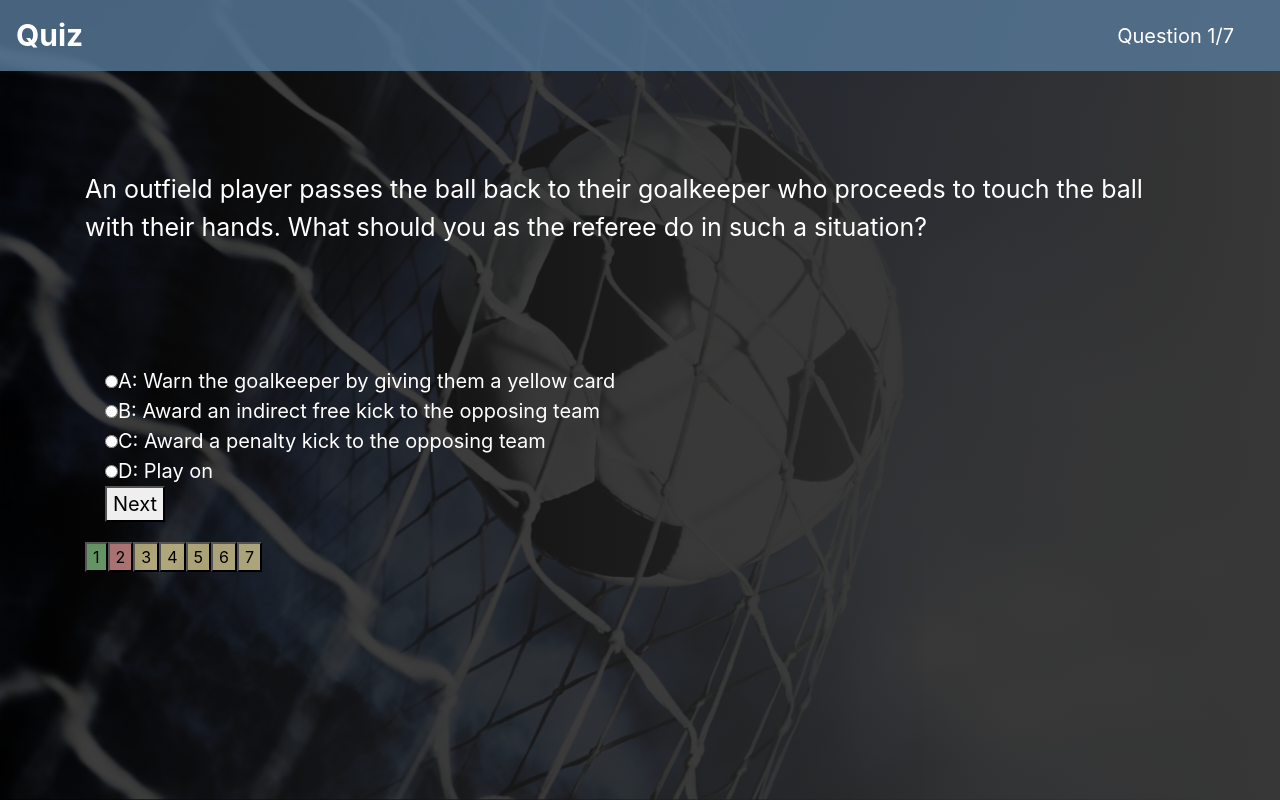
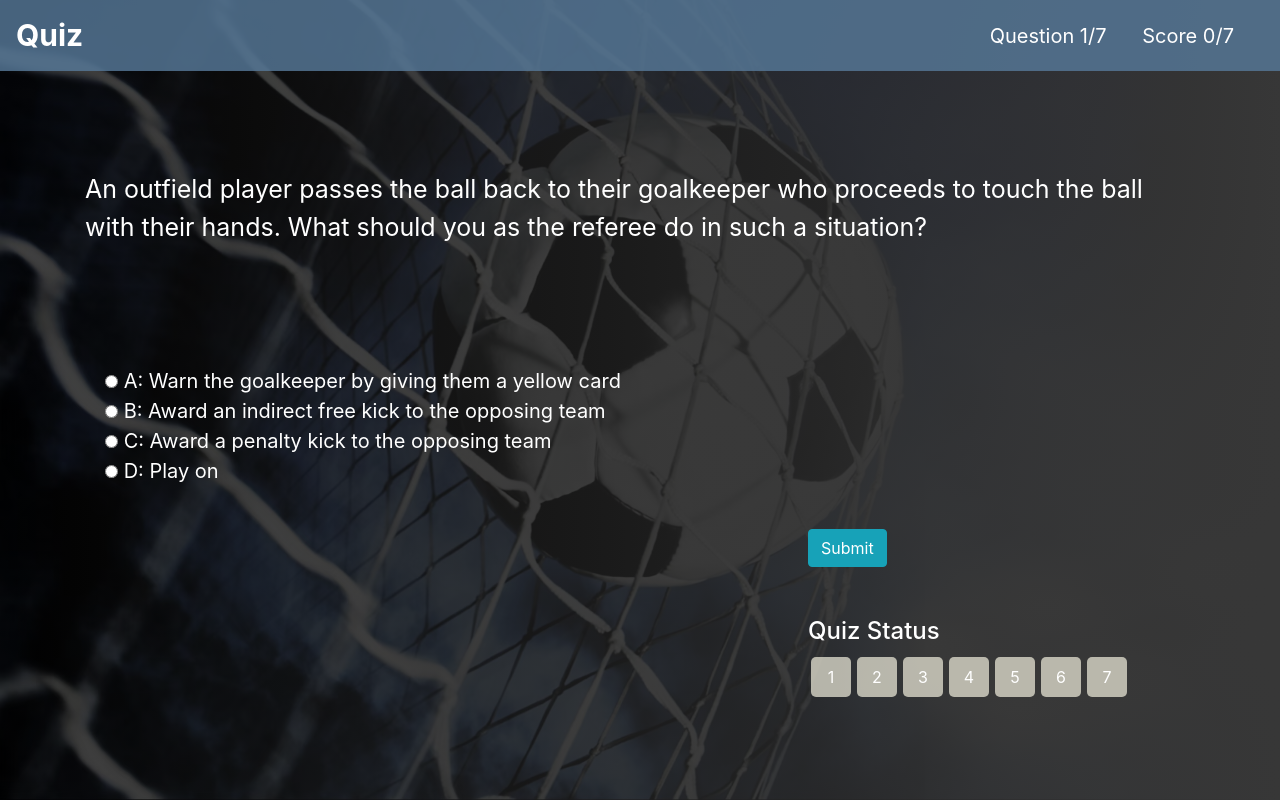
Before and after one commit to zackhuiiiii/Soccer-Referee-Tutorial, a Flask app: page /quiz/1 in a window 1280 px wide. Run offline with Flask 2, Linux system fonts and the light colour scheme; some libraries are stand-ins or nearby versions.

Commit message:
finish quiz part basic function and score calculation

```diff
--- a/server.py
+++ b/server.py
@@ -4,10 +4,10 @@ from flask import Response, request, jsonify
 import json
 
 app = Flask(__name__)
-score=0
+score = 0
 quiz_status = {
     # N for not anserwed, C for correct, W for wrong
-    "1": "C", "2": "W", "3": "N", "4": "N", "5": "N", "6": "N", "7": "N",
+    "1": "N", "2": "N", "3": "N", "4": "N", "5": "N", "6": "N", "7": "N",
 }
 
 # not all the questions is filled, and the Correct_answer is not changed into the correct one
@@ -118,26 +118,34 @@ def quizpage(id = None):
 
 @app.route('/quiz_final/')
 def quiz_final():
-    # print(quiz_question[id])
-    return render_template('quiz_final.html',score = score)
+
+    if int(score) > 5:
+        message = "Congratulations! You have passed the quiz!"
+    else:
+        message = "Sorry you have not passed the quiz. Maybe you can review the tutorial."
+    return render_template('quiz_final.html', score = score, message = message)
 
 
 @app.route('/increment', methods=['GET', 'POST'])
 def increment():
     global score
+
     json_data = request.get_json()
     ans = json_data["answer"]
     ind=json_data["index"]
+    result = {"status": 'F', "choice": ans, "correct_answer": quiz_question[str(ind)]['Correct_answer'], "score": score}
+    quiz_status[str(ind)] = 'W'
     print(ans,ind)
-    if(quiz_question[str(ind)]['Correct_answer']==ans):
-        score+=1
-    print(score)
-    # add new entry to array with
-    # a new id and the name the user sent in JSON
+    if(quiz_question[str(ind)]['Correct_answer']==ans):       # correct answer
+        score += 1
+        result['status'] = 'T'
+        result['score'] = score
+        quiz_status[str(ind)] = 'C'
 
-    data='Incremented'
+    print("score", score)
+    print("result", result)
     #send back the WHOLE array of data, so the client can redisplay it
-    return jsonify(data = data)
+    return jsonify(result)
 
 
 # @app.route('/quiz',  methods=['POST'])
--- a/static/quiz.css
+++ b/static/quiz.css
@@ -6,12 +6,42 @@
     margin: 20px;
     font-size: 20px;
 }
-.green_btn{
+.green_box{
     background-color: rgba(142, 210, 142, 0.701);
 }
-.red_btn{
+.red_box{
     background-color: rgba(239, 160, 160, 0.701);
 }
-.yellow_btn{
-    background-color: rgba(237, 223, 157, 0.701);
+.yellow_box{
+    background-color: rgba(243, 240, 222, 0.701);
 }
+
+#quiz_action_button{
+    margin-top: 50px;
+}
+.status_box{
+    position: absolute;
+    right: 100px;
+    margin: 50px;
+    bottom: 50px;
+}
+.quiz_status_box{
+    height: 40px;
+    width: 40px;
+    border-radius: 5px;
+    display: inline-block;
+    text-align: center;
+    line-height: 40px;
+    margin: 3px;
+}
+
+.correct_choice{
+    background-color: rgba(178, 235, 178, 0.797);
+    border-radius: 5px;
+    padding-right: 5px;
+}
+.wrong_choice{
+    background-color: rgba(239, 160, 160, 0.701);
+    border-radius: 5px;
+    padding-right: 5px;
+}
--- a/static/quiz.js
+++ b/static/quiz.js
@@ -1,5 +1,5 @@
 var last_quesion_index = '7'
-var status_button_class = {"N": "yellow_btn", "C": "green_btn", "W": "red_btn"}
+var status_button_class = {"N": "yellow_box", "C": "green_box", "W": "red_box"}
 
 function question_content(){
     // fill in quiz question and the options
@@ -8,25 +8,27 @@ function question_content(){
         ///media=q_content['media']
         ///$(".media").append(' <img src=media>');
     ///}
-    let $options = $(`<form action="/quiz" method="post"></form>`);
+    let $options = $(`<form></form>`);
     for(let letter in q_content['Answers']){
-        $options.append(`<input type="radio" name="question${q_index}" value="${letter}" />${letter}: ${q_content['Answers'][letter]}<br/>`);
+        $options.append(`<input type="radio" name="question${q_index}" value="${letter}"/>
+            <lable id="${q_index}_${letter}">${letter}: ${q_content['Answers'][letter]}</lable><br/>`);
     }
 
-    if(q_index != 1){
-    $options.append(' <button type="button" onClick="Prev()">Prev</button>')
-}
-    $options.append(' <button type="button" onClick="Next()">Next</button>')
-
-    $options.append('<br>')
+    // if(q_index != 1){
+    //     $options.append(' <button type="button" onClick="Prev()">Prev</button>')
+    // }
     $(".choices").append($options);
 };
 
 function quiz_button(){
     // generate submit and last question button
     console.log(q_status);
+    $("#submit_button").append('<button type="button" onClick="Submit()" class="btn btn-info">Submit</button>')
+    // $options.append('<br>')
+
+    $("#quiz_action_button").append(`<h4> Quiz Status</h4>`)
     for(let quiz in q_status){
-        $("#quiz_action_button").append(`<button class="${status_button_class[q_status[quiz]]}">${quiz}</button>`)
+        $("#quiz_action_button").append(`<div class="${status_button_class[q_status[quiz]]} quiz_status_box">${quiz}</div>`)
     }
 }
 
@@ -35,10 +37,10 @@ $(function(){
     quiz_button();
 });
 
-function Next(){
-    console.log('Next')
+function Submit(){
+    console.log('Submit')
     let answer=$('form input[type=radio]:checked').val()
-    let data_to_save = {"answer": answer,"index":q_index}
+    let data_to_save = {"answer": answer,"index": q_index}
     console.log(data_to_save)
     $.ajax({
         type: "POST",
@@ -47,7 +49,24 @@ function Next(){
         contentType: "application/json; charset=utf-8",
         data : JSON.stringify(data_to_save),
         success: function(result){
-            let all_data = result["data"]
+            console.log("ajax result", result)
+
+            $('#quiz_score').text(`Score: ${result.score}/7`)
+            let correct_id = '#' + q_index + "_" + result.correct_answer
+            console.log(correct_id)
+            $(correct_id).addClass('correct_choice')
+            if(result.status == 'F'){            //the answer is incorrect
+                let wrong_id = '#' + q_index + "_" + result.choice
+                $(wrong_id).addClass('wrong_choice')
+            }
+            $('input').prop( "disabled", true);
+
+            $("#submit_button").empty();
+            if(q_index != last_quesion_index){
+                $("#submit_button").append(`<button type="button" onClick="window.location='/quiz/${(parseInt(q_index)+1).toString()}'" class="btn btn-info">Next</button>`)
+            }else{
+                $("#submit_button").append(`<button type="button" onClick="window.location='/quiz_final'" class="btn btn-info">Finish</button>`)
+            }
         },
         error: function(request, status, error){
             console.log("Error");
@@ -57,14 +76,14 @@ function Next(){
         }
     });
 
-    if(q_index!=last_quesion_index){
-    url='/quiz/'+(q_index+1)
-    window.location.replace(url)
-}
-    else{
-        url='/quiz_final'
-        window.location.replace(url)
-    }
+    // if(q_index!=last_quesion_index){
+    //     url='/quiz/'+(q_index+1)
+    //     window.location.replace(url)
+    // }
+    // else{
+    //     url='/quiz_final'
+    //     window.location.replace(url)
+    // }
 
 }
 
--- a/templates/quiz.html
+++ b/templates/quiz.html
@@ -17,7 +17,10 @@
     <div class="media"></div>
     <div class="choices"></div>
     <!-- <button onclick="window.location='/'">return to homepage</button> -->
-    <div id="quiz_action_button"></div>
+    <div class="status_box">
+        <div id="submit_button"></div>
+        <div id="quiz_action_button"></div>
+    </div>
 </div>
 
 {% endblock %}
--- a/templates/quizLayout.html
+++ b/templates/quizLayout.html
@@ -23,7 +23,7 @@
         <div class="navbar-brand nav-title">Quiz</div>
         <div class="navbar-brand nav-right">
             <span class="navbar-secondary-brand">Question {{ques_index}}/7</span>
-            <!-- <span class="navbar-secondary-brand">Score: {{score}}/7</span> -->
+            <span class="navbar-secondary-brand" id="quiz_score">Score {{score}}/7</span>
         </div>
 
         <img src="">
```
Also changed, not shown: templates/quiz_final.html (+10 -7 lines).
